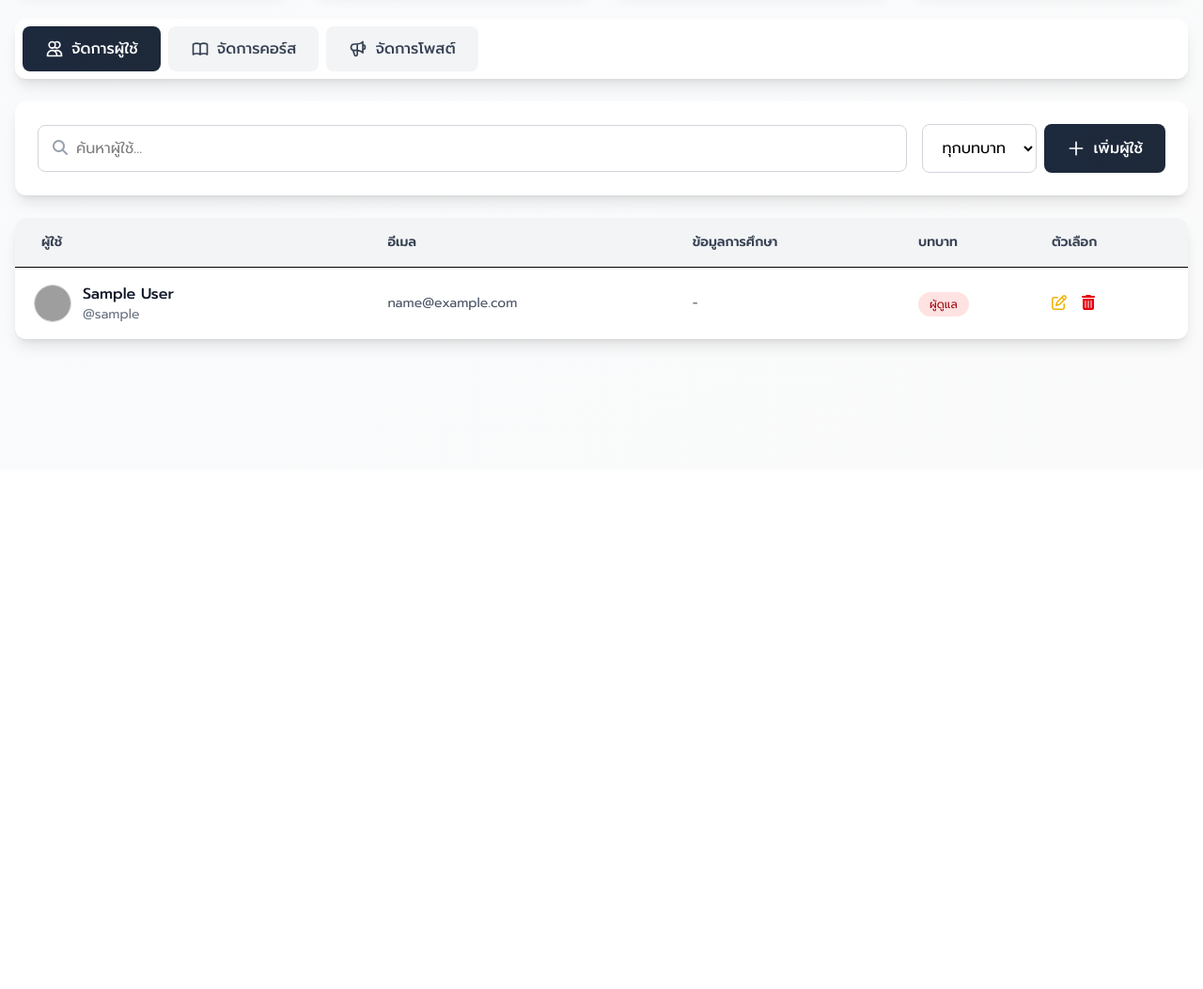
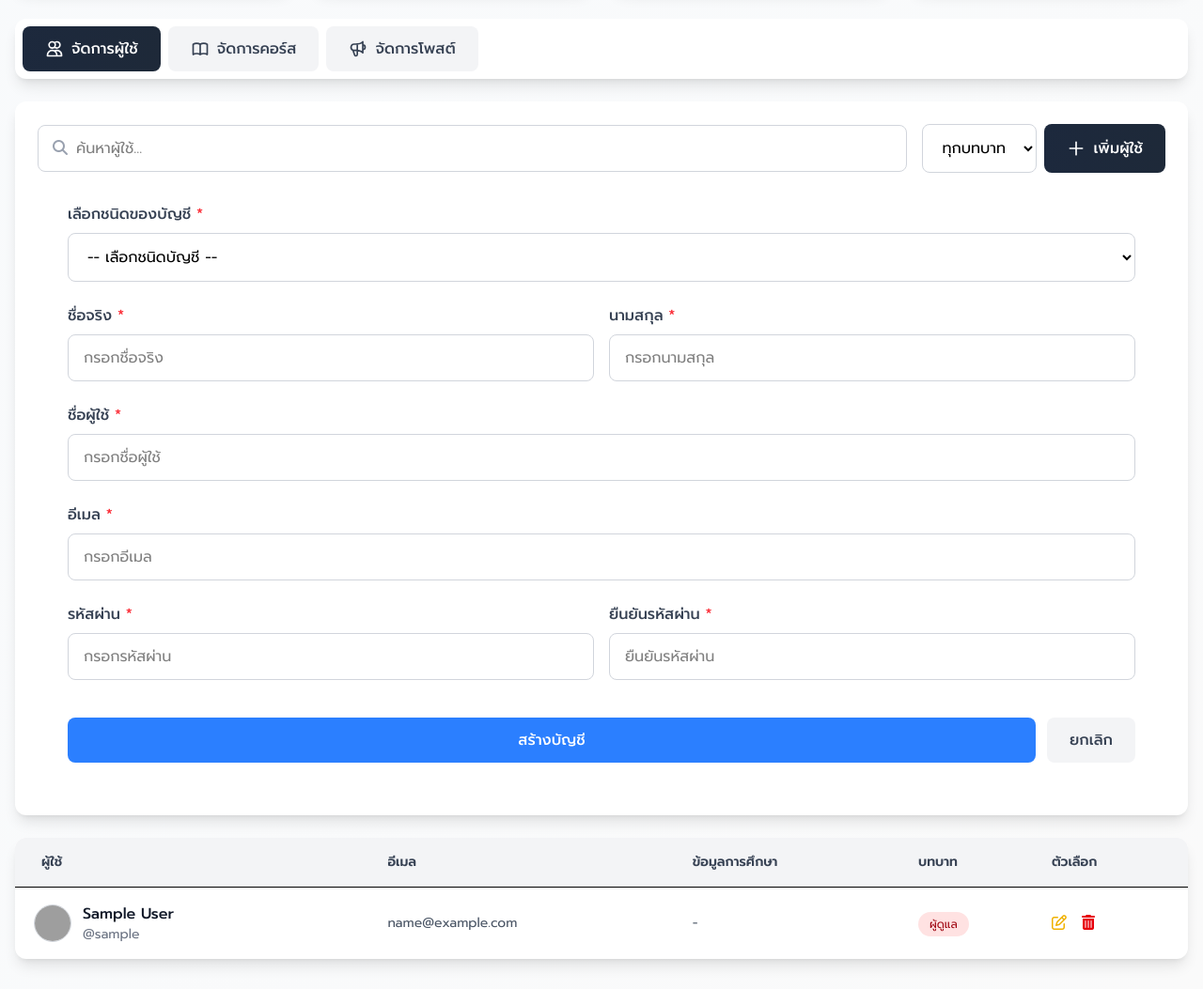
Before and after one commit to pckzy/SSW-ITPost, a Django app: page /administrator/ in a window 1280 px wide. Shown: the part 300-1353 px from the top of the page at 94% size. Before the commit the page ends 673 px from the top, so only its background shows below. Run offline with Django 5.2, Linux system fonts and the light colour scheme; the visitor is signed in with stand-in values (Sample User, id 1); data comes from the database, SQL or seed files in the repository; data that the repository does not hold is empty; grey boxes are pictures that could not be loaded.

Commit message:
admin page create prof/staff account

```diff
--- a/itpost/api/urls.py
+++ b/itpost/api/urls.py
@@ -9,4 +9,5 @@ urlpatterns = [
     path("delete/<int:post_id>/", DeletePostView.as_view(), name="delete_post"),
     path('approve/<int:post_id>/', PostApprovalView.as_view(), name='approve_post'),
     path('reject/<int:post_id>/', PostRejectView.as_view(), name='reject_post'),
+    path('user/', UserCreateView.as_view(), name='create_user'),
 ]
--- a/itpost/posts/templates/admin_base.html
+++ b/itpost/posts/templates/admin_base.html
@@ -27,7 +27,7 @@
                     </div>
                 </div>
                 <h3 class="text-gray-500 text-sm font-medium mb-1">ผู้ใช้ทั้งหมด</h3>
-                <p class="text-3xl font-bold text-gray-800">{{ user_count }}</p>
+                <p id="userCount" class="text-3xl font-bold text-gray-800">{{ user_count }}</p>
             </div>
 
             <div class="bg-white rounded-xl shadow-lg p-6 hover:shadow-xl transition-all border-l-4 border-purple-500">
--- a/itpost/posts/templates/admin_dashboard.html
+++ b/itpost/posts/templates/admin_dashboard.html
@@ -29,7 +29,7 @@
                         <option value="{{ group.id }}" {% if group.id|stringformat:"s" == request.GET.group %}selected{% endif %}>{{ group.name }}</option>
                     {% endfor %}
                 </select>
-                <button
+                <button onclick="toggleCreateUserForm()"
                     class="px-6 py-3 bg-gradient-to-r from-slate-800 to-gray-800 text-white rounded-lg hover:from-slate-900 hover:to-gray-900 transition-all font-medium flex items-center space-x-2">
                     <svg class="w-5 h-5" fill="none" stroke="currentColor" viewBox="0 0 24 24">
                         <path stroke-linecap="round" stroke-linejoin="round" stroke-width="2" d="M12 4v16m8-8H4"></path>
@@ -38,12 +38,78 @@
                 </button>
             </div>
         </div>
+
+        <div display="none" class="duration-500 max-h-[1000px] none" id="createuser-form">
+
+                <form id="createuser-forms" class="bg-white space-y-6 p-2 md:p-8">
+                    {% csrf_token %}
+                    <div class="">
+                        <label class="block text-md font-medium text-gray-700 mb-2">เลือกชนิดของบัญชี <span class="text-red-500">*</span></label>
+                        <select name="group" class="w-full px-4 py-3 border border-gray-300 rounded-lg focus:ring-2 focus:ring-blue-500 focus:border-blue-500" required>
+                            <option value="">-- เลือกชนิดบัญชี --</option>
+                            <option value="Admin">Admin</option>
+                            <option value="Professor">Professor</option>
+                        </select>
+                    </div>
+
+                    <div class="grid grid-cols-1 md:grid-cols-2 gap-4">
+                        <div>
+                            <label class="block text-md font-medium text-gray-700 mb-2">ชื่อจริง <span class="text-red-500">*</span></label>
+                            <input name="first_name" type="text" required class="w-full px-4 py-3 border border-gray-300 rounded-lg focus:ring-2 focus:ring-blue-500 focus:border-blue-500"
+                                placeholder="กรอกชื่อจริง">
+                            <span id="error-course_code" class="text-red-600 text-sm"></span>
+                        </div>
+                        <div>
+                            <label class="block text-md font-medium text-gray-700 mb-2">นามสกุล <span class="text-red-500">*</span></label>
+                            <input name="last_name" type="text" required class="w-full px-4 py-3 border border-gray-300 rounded-lg focus:ring-2 focus:ring-blue-500 focus:border-blue-500"
+                                placeholder="กรอกนามสกุล">
+                        </div>
+                    </div>
+
+
+                    <div class="">
+                        <label class="block text-md font-medium text-gray-700 mb-2">ชื่อผู้ใช้ <span class="text-red-500">*</span></label>
+                        <input name="username" type="text" required class="w-full px-4 py-3 border border-gray-300 rounded-lg focus:ring-2 focus:ring-blue-500 focus:border-blue-500"
+                            placeholder="กรอกชื่อผู้ใช้">
+                        <span id="error-username" class="text-red-600 text-sm"></span>
+                    </div>
+
+                    <div class="">
+                        <label class="block text-md font-medium text-gray-700 mb-2">อีเมล <span class="text-red-500">*</span></label>
+                        <input name="email" type="text" required class="w-full px-4 py-3 border border-gray-300 rounded-lg focus:ring-2 focus:ring-blue-500 focus:border-blue-500"
+                            placeholder="กรอกอีเมล">
+                        <span id="error-email" class="text-red-600 text-sm"></span>
+                    </div>
+
+                    <div class="grid grid-cols-1 md:grid-cols-2 gap-4">
+                        <div>
+                            <label class="block text-md font-medium text-gray-700 mb-2">รหัสผ่าน <span class="text-red-500">*</span></label>
+                            <input name="password1" type="password" required class="w-full px-4 py-3 border border-gray-300 rounded-lg focus:ring-2 focus:ring-blue-500 focus:border-blue-500"
+                                placeholder="กรอกรหัสผ่าน">
+                            <span id="error-password" class="text-red-600 text-sm"></span>
+                        </div>
+                        <div>
+                            <label class="block text-md font-medium text-gray-700 mb-2">ยืนยันรหัสผ่าน <span class="text-red-500">*</span></label>
+                            <input name="password2" type="password" required class="w-full px-4 py-3 border border-gray-300 rounded-lg focus:ring-2 focus:ring-blue-500 focus:border-blue-500"
+                                placeholder="ยืนยันรหัสผ่าน">
+                        </div>
+                    </div>
+                    <div class="flex flex-col sm:flex-row gap-3 pt-4">
+                        <button type="submit" class="flex-1 bg-blue-500 text-white px-6 py-3 rounded-lg font-medium hover:bg-blue-600 transition-all">
+                            สร้างบัญชี
+                        </button>
+                        <button type="button" onclick="toggleCreateUserForm()" class="flex-1 sm:flex-none bg-gray-100 text-gray-700 px-6 py-3 rounded-lg font-medium hover:bg-gray-200 transition-all">
+                            ยกเลิก
+                        </button>
+                    </div>
+                </form>
+            </div>
     </div>
 
 
     <div class="bg-white rounded-xl shadow-lg overflow-hidden">
         <div class="block md:hidden">
-            <div class="divide-y divide-gray-200">
+            <div class="divide-y divide-gray-200" id="userList">
 
                 {% for u in users %}
                     <div class="p-4 hover:bg-gray-50">
@@ -73,12 +139,10 @@
                                 {% endif %}
                             </div>
                         </div>
-                        {% if not enroll.is_approved %}
                         <div class="flex space-x-2">
                             <a href="{% url 'edit_profile_view' u.username %}" class="flex-1 px-4 py-2 bg-yellow-100 text-yellow-700 text-center rounded-lg hover:bg-yellow-200 transition-all text-sm font-medium"><i class="fa-regular fa-pen-to-square text-yellow-500"></i> แก้ไข</a>
                             <button class="flex-1 px-4 py-2 bg-red-100 text-red-700 rounded-lg hover:bg-red-200 transition-all text-sm font-medium"><i class="fa-solid fa-trash-can"></i> ลบ</button>
                         </div>
-                        {% endif %}
                     </div>
                 {% endfor %}
 
@@ -97,7 +161,7 @@
                         <th class="px-3 py-4 text-left text-sm font-semibold text-gray-700 whitespace-nowrap">ตัวเลือก</th>
                     </tr>
                 </thead>
-                <tbody class="divide-y divide-gray-200">
+                <tbody class="divide-y divide-gray-200" id="userTable">
                     {% for u in users %}
                     <tr class="hover:bg-gray-50">
                         <td class="pl-5 px-3 py-4">
--- a/itpost/posts/views.py
+++ b/itpost/posts/views.py
@@ -567,6 +567,7 @@ class AdminView(LoginRequiredMixin, PermissionRequiredMixin, View):
     permission_required = 'posts.change_group'
 
     def get(self, request):
+        form = CustomUserCreationForm()
         context = get_all_info_context(request.user)
 
         search_query = request.GET.get("search", "").strip()
@@ -589,6 +590,7 @@ class AdminView(LoginRequiredMixin, PermissionRequiredMixin, View):
 
         all_groups = Group.objects.all()
 
+        context['form'] = form
         context['users'] = users
         context['all_groups'] = all_groups
         return render(request, 'admin_dashboard.html', context)
--- a/itpost/static/dist/styles.css
+++ b/itpost/static/dist/styles.css
@@ -2015,6 +2015,11 @@
       }
     }
   }
+  .md\:p-8 {
+    @media (width >= 48rem) {
+      padding: calc(var(--spacing) * 8);
+    }
+  }
   .md\:text-left {
     @media (width >= 48rem) {
       text-align: left;
--- a/itpost/static/js/admin_user.js
+++ b/itpost/static/js/admin_user.js
@@ -30,3 +30,133 @@ function doneTyping() {
 
   window.location.href = `${currentPath}?${query.toString()}`;
 }
+
+
+function toggleCreateUserForm() {
+  const formDiv = document.getElementById('createuser-form')
+  const form = document.getElementById('createuser-forms')
+  if (formDiv.classList.contains('max-h-0')) {
+    formDiv.classList.remove('max-h-0')
+    formDiv.classList.add('max-h-[1000px]')
+    form.style.display = 'block'
+  } else {
+    formDiv.classList.add('max-h-0')
+    formDiv.classList.remove('max-h-[1000px]')
+    form.style.display = 'none'
+  }
+}
+
+
+document.getElementById('createuser-forms').addEventListener('submit', function (e) {
+  e.preventDefault();
+
+  const form = this;
+  const formData = new FormData(form);
+  const data = Object.fromEntries(formData.entries());
+
+  fetch('/api/user/', {
+    method: 'POST',
+    headers: {
+      'Content-Type': 'application/json',
+      'X-CSRFToken': document.querySelector('[name=csrfmiddlewaretoken]').value
+    },
+    body: JSON.stringify(data)
+  })
+    .then(res => res.json())
+    .then(data => {
+      if (data.success) {
+        toggleCreateUserForm()
+        const u = data.user;
+        const userCount = document.getElementById('userCount');
+        userCount.innerText = u.count
+        const newUser = document.createElement('tr');
+        newUser.className = 'hover:bg-gray-50';
+        newUser.innerHTML = `
+                        <td class="pl-5 px-3 py-4">
+                            <a href="/profile/${u.username}/">
+                                <div class="flex items-center space-x-3">
+                                    <img src="/media/profile/no-profile.png" class="w-10 h-10 rounded-full border border-gray-300" alt="">
+                                    <div>
+                                        <div class="font-medium text-gray-900">${u.first_name} ${u.last_name}</div>
+                                        <div class="text-sm text-gray-500">@${u.username}</div>
+                                    </div>
+                                </div>
+                            </a>
+                        </td>
+                        <td class="px-1 py-4 text-sm text-gray-600">${u.email}</td>
+
+                        <td class="px-3 py-4 text-sm text-gray-600">-</td>
+
+                        <td class="px-1 py-4">
+                            ${u.group === 'Professor' ?
+                              `<span class="px-3 py-1 text-xs rounded-full bg-purple-100 text-purple-800 whitespace-nowrap">อาจารย์</span>`
+                              : `<span class="px-3 py-1 text-xs rounded-full bg-red-100 text-red-800 whitespace-nowrap">ผู้ดูแล</span>`
+                            }
+                        </td>
+                        <td class="px-3 py-4">
+                            <div class="flex items-center space-x-4">
+                                <a href="/profile/edit/${u.username}/" class="text-slate-600 hover:text-slate-800 font-medium">
+                                    <i class="fa-regular fa-pen-to-square text-yellow-500"></i>
+                                </a>
+                                <button class="text-red-600 hover:text-red-800 font-medium">
+                                    <i class="fa-solid fa-trash-can"></i>
+                                </button>
+                            </div>
+                        </td>
+            `;
+        const newUserDiv = document.createElement('div');
+        newUserDiv.className = 'p-4 hover:bg-gray-50';
+        newUserDiv.innerHTML = `
+                            <div class="flex items-start justify-between mb-3">
+                              <div class="flex-1">
+                                  <a href="/profile/${u.username}/">
+                                  <div class="flex items-center space-x-3">
+                                      <img src="/media/profile/no-profile.png" class="w-10 h-10 rounded-full border border-gray-300" alt="">
+                                      <div>
+                                          <div class="font-medium text-gray-900">${u.first_name} ${u.last_name}</div>
+                                          <div class="text-sm text-gray-500">@${u.username}</div>
+                                      </div>
+                                  </div>
+                              </a>
+                              </div>
+                              <div class="flex flex-col items-end space-y-2">
+                                  ${u.group === 'Professor' ?
+                                    `<span class="px-3 py-1 text-xs rounded-full bg-purple-100 text-purple-800">${u.group}</span>`
+                                    : `<span class="px-3 py-1 text-xs rounded-full bg-red-100 text-red-800">${u.group}</span>`
+                                  }
+                              </div>
+                          </div>
+                          <div class="flex space-x-2">
+                              <a href="/profile/edit/${u.username}/" class="flex-1 px-4 py-2 bg-yellow-100 text-yellow-700 text-center rounded-lg hover:bg-yellow-200 transition-all text-sm font-medium"><i class="fa-regular fa-pen-to-square text-yellow-500"></i> แก้ไข</a>
+                              <button class="flex-1 px-4 py-2 bg-red-100 text-red-700 rounded-lg hover:bg-red-200 transition-all text-sm font-medium"><i class="fa-solid fa-trash-can"></i> ลบ</button>
+                          </div>
+        `
+        const container = document.getElementById('userTable');
+        container.prepend(newUser);
+
+        const containerList = document.getElementById('userList');
+        containerList.prepend(newUserDiv);
+
+        form.reset();
+        document.getElementById('error-username').textContent = ''
+        document.getElementById('error-email').textContent = ''
+        document.getElementById('error-password').textContent = ''
+      } else {
+        if (data.errors.username) {
+          document.getElementById('error-username').textContent = data.errors.username;
+        } else {
+          document.getElementById('error-username').textContent = ''
+        }
+        if (data.errors.email) {
+          document.getElementById('error-email').textContent = data.errors.email[0];
+        } else {
+          document.getElementById('error-email').textContent = ''
+        }
+        if (data.errors.password) {
+          document.getElementById('error-password').textContent = data.errors.password[0];
+        } else {
+          document.getElementById('error-password').textContent = ''
+        }
+      }
+    });
+});
```
Also changed, not shown: itpost/api/serializers.py (+42 -0 lines), itpost/api/views.py (+24 -1 lines).
